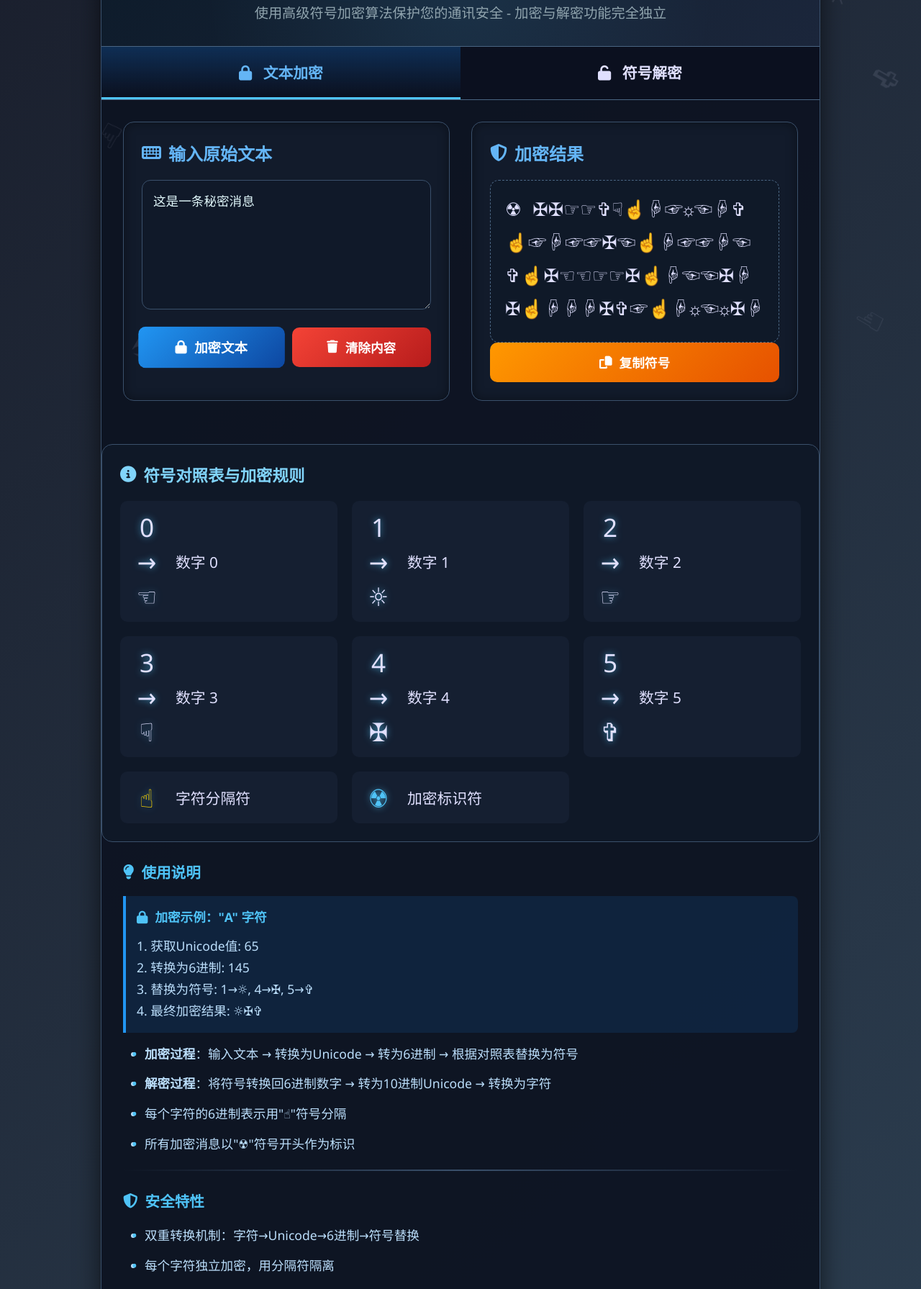
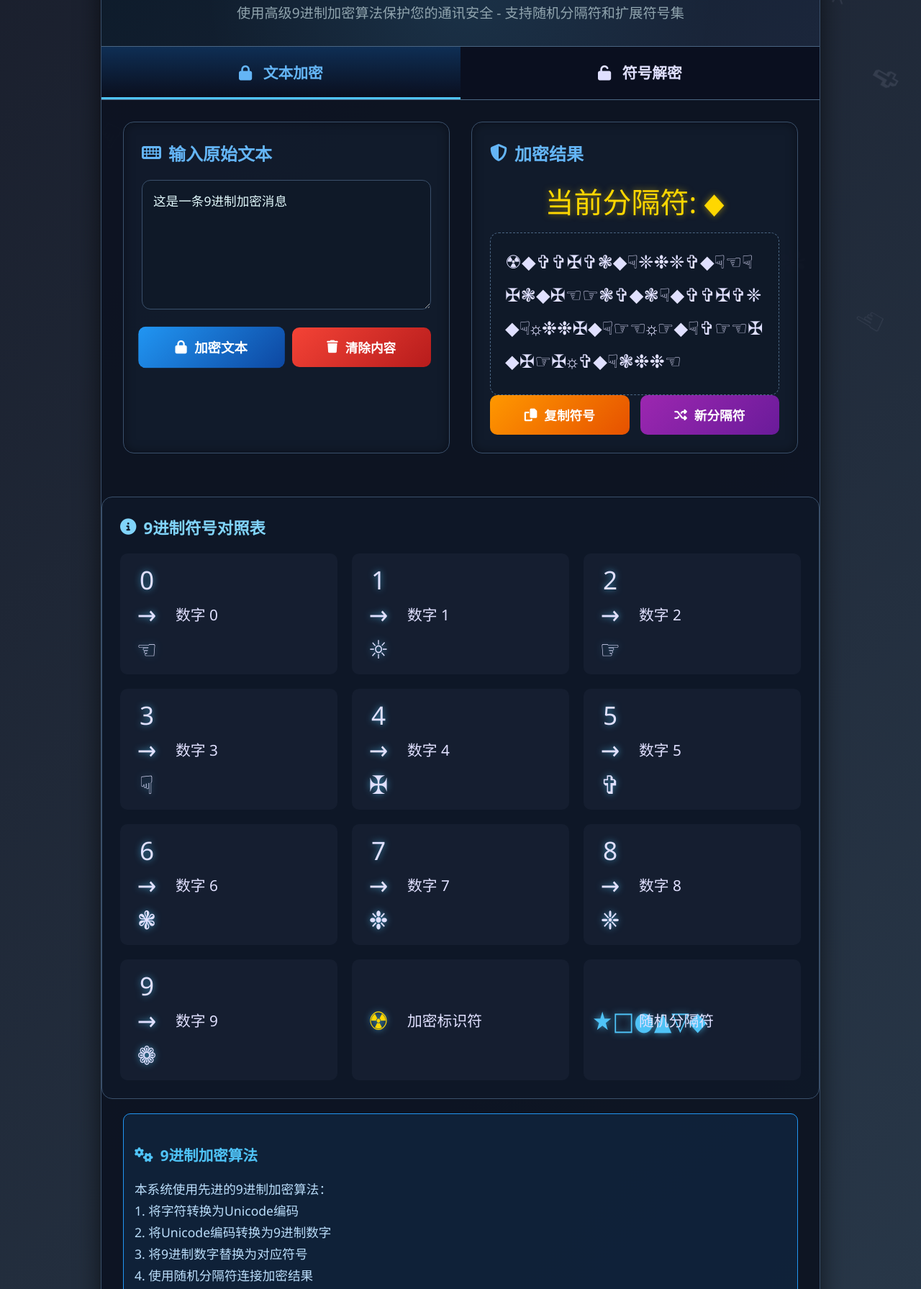
Before and after one commit to dlzs2515/G, a plain HTML site: page index.html in a window 1280 px wide. Shown: the part 123-1914 px from the top of the page at 72% size. Drawn offline with Linux system fonts and the light colour scheme.

Commit message:
Update index.html

```diff
--- a/index.html
+++ b/index.html
@@ -3,7 +3,7 @@
 <head>
     <meta charset="UTF-8">
     <meta name="viewport" content="width=device-width, initial-scale=1.0">
-    <title>符号加密通讯器</title>
+    <title>9进制加密通讯器</title>
     <link rel="stylesheet" href="https://cdnjs.cloudflare.com/ajax/libs/font-awesome/6.4.0/css/all.min.css">
     <style>
         * {
@@ -21,6 +21,7 @@
             display: flex;
             justify-content: center;
             align-items: center;
+            overflow-x: hidden;
         }
 
         .container {
@@ -31,6 +32,8 @@
             box-shadow: 0 15px 35px rgba(0, 0, 0, 0.6);
             overflow: hidden;
             border: 1px solid #3a506b;
+            position: relative;
+            z-index: 10;
         }
 
         header {
@@ -400,6 +403,22 @@
                 transform: translate(0, 0) rotate(360deg);
             }
         }
+
+        .separator-display {
+            font-size: 2.5rem;
+            text-align: center;
+            margin: 15px 0;
+            color: #FFD700;
+            text-shadow: 0 0 10px rgba(255, 215, 0, 0.5);
+        }
+
+        .algorithm-info {
+            background: rgba(33, 150, 243, 0.1);
+            padding: 15px;
+            border-radius: 10px;
+            margin: 20px 0;
+            border: 1px solid #2196F3;
+        }
     </style>
 </head>
 <body>
@@ -410,11 +429,13 @@
     <div class="floating-symbols" style="bottom: 20%; right: 7%;">☟</div>
     <div class="floating-symbols" style="bottom: 15%; left: 12%;">✠</div>
     <div class="floating-symbols" style="top: 30%; right: 5%;">✞</div>
+    <div class="floating-symbols" style="top: 20%; left: 15%;">❃</div>
+    <div class="floating-symbols" style="bottom: 30%; right: 15%;">❉</div>
 
     <div class="container">
         <header>
-            <h1><i class="fas fa-user-secret"></i> 符号加密通讯器</h1>
-            <p class="subtitle">使用高级符号加密算法保护您的通讯安全 - 加密与解密功能完全独立</p>
+            <h1><i class="fas fa-user-secret"></i> 9进制加密通讯器</h1>
+            <p class="subtitle">使用高级9进制加密算法保护您的通讯安全 - 支持随机分隔符和扩展符号集</p>
         </header>
 
         <div class="tabs">
@@ -431,7 +452,7 @@
             <div class="content">
                 <div class="panel">
                     <h2 class="panel-title"><i class="fas fa-keyboard"></i> 输入原始文本</h2>
-                    <textarea id="inputText" placeholder="在此输入要加密的文本...">这是一条秘密消息</textarea>
+                    <textarea id="inputText" placeholder="在此输入要加密的文本...">这是一条9进制加密消息</textarea>
 
                     <div class="btn-group">
                         <button id="encryptBtn" class="btn-encrypt pulse">
@@ -445,6 +466,11 @@
 
                 <div class="panel">
                     <h2 class="panel-title"><i class="fas fa-shield-alt"></i> 加密结果</h2>
+
+                    <div class="separator-display">
+                        当前分隔符: <span id="currentSeparator">◆</span>
+                    </div>
+
                     <div id="outputDisplay" class="symbol-display">
                         加密后的符号将显示在这里...
                     </div>
@@ -452,6 +478,9 @@
                     <div class="btn-group">
                         <button id="copyOutputBtn" class="btn-copy">
                             <i class="fas fa-copy"></i> 复制符号
+                        </button>
+                        <button id="newSeparatorBtn" class="btn-copy" style="background:linear-gradient(135deg, #9C27B0, #6A1B9A);">
+                            <i class="fas fa-random"></i> 新分隔符
                         </button>
                     </div>
                 </div>
@@ -463,7 +492,7 @@
             <div class="content">
                 <div class="panel">
                     <h2 class="panel-title"><i class="fas fa-code"></i> 输入加密符号</h2>
-                    <textarea id="cipherInput" placeholder="在此粘贴加密符号...">☼✠☼☝☼✠✞☝☼✠☜☝☼✠☞☝☼✠☟☝☼✠✠☝☼✠✞☝☼☜☼☝☼☜☞☝☼☜✞☝☼☜☜☝☼☜✠</textarea>
+                    <textarea id="cipherInput" placeholder="在此粘贴加密符号...">☢◆☼✠☼◆☼✠✞◆☼✠☜◆☼✠☞◆☼✠☟◆☼✠✠◆☼✠✞◆❃✠◆❃☜◆❃☜✠◆❃☞◆❃❃◆❃✠❉◆❃✠☟◆❃☜✞◆☼☜☼◆☼☜☞◆☼☜✞◆☼☜☜◆☼☜✠</textarea>
 
                     <div class="btn-group">
                         <button id="decryptBtn" class="btn-decrypt">
@@ -491,7 +520,7 @@
         </div>
 
         <div class="symbols-guide">
-            <h3><i class="fas fa-info-circle"></i> 符号对照表与加密规则</h3>
+            <h3><i class="fas fa-info-circle"></i> 9进制符号对照表</h3>
             <div class="symbol-grid">
                 <div class="symbol-item">
                     <span class="symbol">0 → ☜</span>
@@ -518,17 +547,42 @@
                     <span>数字 5</span>
                 </div>
                 <div class="symbol-item">
-                    <span class="symbol" style="color: #FFD700;">☝</span>
-                    <span>字符分隔符</span>
+                    <span class="symbol">6 → ❃</span>
+                    <span>数字 6</span>
                 </div>
                 <div class="symbol-item">
-                    <span class="symbol" style="color: #4fc3f7;">☢</span>
+                    <span class="symbol">7 → ❉</span>
+                    <span>数字 7</span>
+                </div>
+                <div class="symbol-item">
+                    <span class="symbol">8 → ❈</span>
+                    <span>数字 8</span>
+                </div>
+                <div class="symbol-item">
+                    <span class="symbol">9 → ❁</span>
+                    <span>数字 9</span>
+                </div>
+                <div class="symbol-item">
+                    <span class="symbol" style="color: #FFD700;">☢</span>
                     <span>加密标识符</span>
+                </div>
+                <div class="symbol-item">
+                    <span class="symbol" style="color: #4fc3f7;">★□●▲▽◆</span>
+                    <span>随机分隔符</span>
                 </div>
             </div>
         </div>
 
         <div class="instructions">
+            <div class="algorithm-info">
+                <h3><i class="fas fa-cogs"></i> 9进制加密算法</h3>
+                <p>本系统使用先进的9进制加密算法：</p>
+                <p>1. 将字符转换为Unicode编码</p>
+                <p>2. 将Unicode编码转换为9进制数字</p>
+                <p>3. 将9进制数字替换为对应符号</p>
+                <p>4. 使用随机分隔符连接加密结果</p>
+            </div>
+
             <h3><i class="fas fa-lightbulb"></i> 使用说明</h3>
 
             <div class="example">
@@ -537,31 +591,33 @@
                     <strong>加密示例："A" 字符</strong>
                 </div>
                 <p>1. 获取Unicode值: 65</p>
-                <p>2. 转换为6进制: 145</p>
-                <p>3. 替换为符号: 1→☼, 4→✠, 5→✞</p>
-                <p>4. 最终加密结果: ☼✠✞</p>
+                <p>2. 转换为9进制: 72 (因为 7×9 + 2 = 65)</p>
+                <p>3. 替换为符号: 7→❉, 2→☞</p>
+                <p>4. 添加分隔符: ❉☞</p>
+                <p>5. 完整加密结果: ☢◆❉☞ (◆为随机分隔符)</p>
             </div>
 
             <ul>
-                <li><strong>加密过程</strong>：输入文本 → 转换为Unicode → 转为6进制 → 根据对照表替换为符号</li>
-                <li><strong>解密过程</strong>：将符号转换回6进制数字 → 转为10进制Unicode → 转换为字符</li>
-                <li>每个字符的6进制表示用"☝"符号分隔</li>
-                <li>所有加密消息以"☢"符号开头作为标识</li>
+                <li><strong>加密过程</strong>：输入文本 → 转换为Unicode → 转为9进制 → 根据对照表替换为符号</li>
+                <li><strong>解密过程</strong>：将符号转换回9进制数字 → 转为10进制Unicode → 转换为字符</li>
+                <li>每个字符的9进制表示用随机分隔符连接</li>
+                <li>所有加密消息以"☢"符号开头，后跟分隔符作为标识</li>
             </ul>
 
             <div class="divider"></div>
 
             <h3><i class="fas fa-shield-alt"></i> 安全特性</h3>
             <ul>
-                <li>双重转换机制：字符→Unicode→6进制→符号替换</li>
-                <li>每个字符独立加密，用分隔符隔离</li>
+                <li>三重转换机制：字符→Unicode→9进制→符号替换</li>
+                <li>随机分隔符增强安全性</li>
                 <li>支持所有Unicode字符（包括中文、emoji等）</li>
                 <li>加密结果无规律可循，难以被破解</li>
+                <li>每次加密使用不同分隔符，增加破解难度</li>
             </ul>
         </div>
 
         <footer>
-            <p>符号加密通讯器 v2.0 | 高级加密算法 | 加密与解密功能完全独立</p>
+            <p>9进制加密通讯器 v3.0 | 高级加密算法 | 随机分隔符增强安全</p>
             <div class="security-badge">
                 <i class="fas fa-shield-alt"></i>
                 <span>通信安全等级：军事级</span>
@@ -584,15 +640,21 @@
             const copyDecryptBtn = document.getElementById('copyDecryptBtn');
             const clearInputBtn = document.getElementById('clearInputBtn');
             const clearCipherBtn = document.getElementById('clearCipherBtn');
+            const newSeparatorBtn = document.getElementById('newSeparatorBtn');
+            const currentSeparator = document.getElementById('currentSeparator');
 
-            // 符号映射
+            // 9进制符号映射
             const symbolMap = {
                 '0': '☜',
                 '1': '☼',
                 '2': '☞',
                 '3': '☟',
                 '4': '✠',
-                '5': '✞'
+                '5': '✞',
+                '6': '❃',
+                '7': '❉',
+                '8': '❈',
+                '9': '❁'
             };
 
             // 反向映射
@@ -602,8 +664,28 @@
                 '☞': '2',
                 '☟': '3',
                 '✠': '4',
-                '✞': '5'
+                '✞': '5',
+                '❃': '6',
+                '❉': '7',
+                '❈': '8',
+                '❁': '9'
             };
+
+            // 分隔符数组
+            const separators = ['★', '□', '●', '▲', '▽', '◆'];
+            let currentSep = '◆'; // 默认分隔符
+
+            // 更新当前分隔符显示
+            function updateSeparatorDisplay() {
+                currentSeparator.textContent = currentSep;
+            }
+
+            // 生成新分隔符
+            function generateNewSeparator() {
+                const randomIndex = Math.floor(Math.random() * separators.length);
+                currentSep = separators[randomIndex];
+                updateSeparatorDisplay();
+            }
 
             // 标签切换功能
             tabs.forEach(tab => {
@@ -620,26 +702,26 @@
 
             // 加密函数
             function encrypt(text) {
-                let result = '☢ '; // 添加加密标识
+                let result = `☢${currentSep}`; // 添加加密标识和当前分隔符
 
                 for (let i = 0; i < text.length; i++) {
                     // 获取字符的Unicode值
                     const charCode = text.charCodeAt(i);
 
-                    // 将Unicode转换为6进制
-                    let base6 = charCode.toString(6);
+                    // 将Unicode转换为9进制
+                    let base9 = charCode.toString(9);
 
-                    // 将每个6进制数字替换为对应符号
+                    // 将每个9进制数字替换为对应符号
                     let symbolStr = '';
-                    for (let j = 0; j < base6.length; j++) {
-                        const digit = base6[j];
+                    for (let j = 0; j < base9.length; j++) {
+                        const digit = base9[j];
                         symbolStr += symbolMap[digit] || digit;
                     }
 
                     // 添加到结果，用分隔符连接
                     result += symbolStr;
                     if (i < text.length - 1) {
-                        result += '☝';
+                        result += currentSep;
                     }
                 }
 
@@ -648,25 +730,30 @@
 
             // 解密函数
             function decrypt(encryptedText) {
-                // 移除加密标识符
-                if (encryptedText.startsWith('☢')) {
-                    encryptedText = encryptedText.substring(1).trim();
+                // 检查加密标识
+                if (!encryptedText.startsWith('☢')) {
+                    return "错误：无效的加密格式";
                 }
 
-                // 用分隔符分割加密字符串
-                const sections = encryptedText.split('☝');
+                // 获取分隔符（标识符后的第一个字符）
+                const sep = encryptedText[1];
+
+                // 从第三个字符开始分割
+                const content = encryptedText.substring(2);
+                const sections = content.split(sep);
+
                 let result = '';
 
                 for (let section of sections) {
-                    // 将符号转换回6进制数字
-                    let base6 = '';
+                    // 将符号转换回9进制数字
+                    let base9 = '';
                     for (let i = 0; i < section.length; i++) {
                         const symbol = section[i];
-                        base6 += reverseSymbolMap[symbol] || symbol;
+                        base9 += reverseSymbolMap[symbol] || symbol;
                     }
 
-                    // 将6进制转换为10进制
-                    const charCode = parseInt(base6, 6);
+                    // 将9进制转换为10进制
+                    const charCode = parseInt(base9, 9);
 
                     // 将Unicode转换为字符
                     result += String.fromCharCode(charCode);
@@ -752,11 +839,17 @@
                 cipherInput.focus();
             });
 
-            // 初始化示例
-            setTimeout(() => {
-                encryptBtn.click();
-                setTimeout(() => decryptBtn.click(), 1000);
-            }, 500);
+            // 生成新分隔符
+            newSeparatorBtn.addEventListener('click', () => {
+                generateNewSeparator();
+                if (inputText.value.trim()) {
+                    encryptBtn.click();
+                }
+            });
+
+            // 初始化
+            updateSeparatorDisplay();
+            setTimeout(() => encryptBtn.click(), 500);
         });
     </script>
 </body>
```
